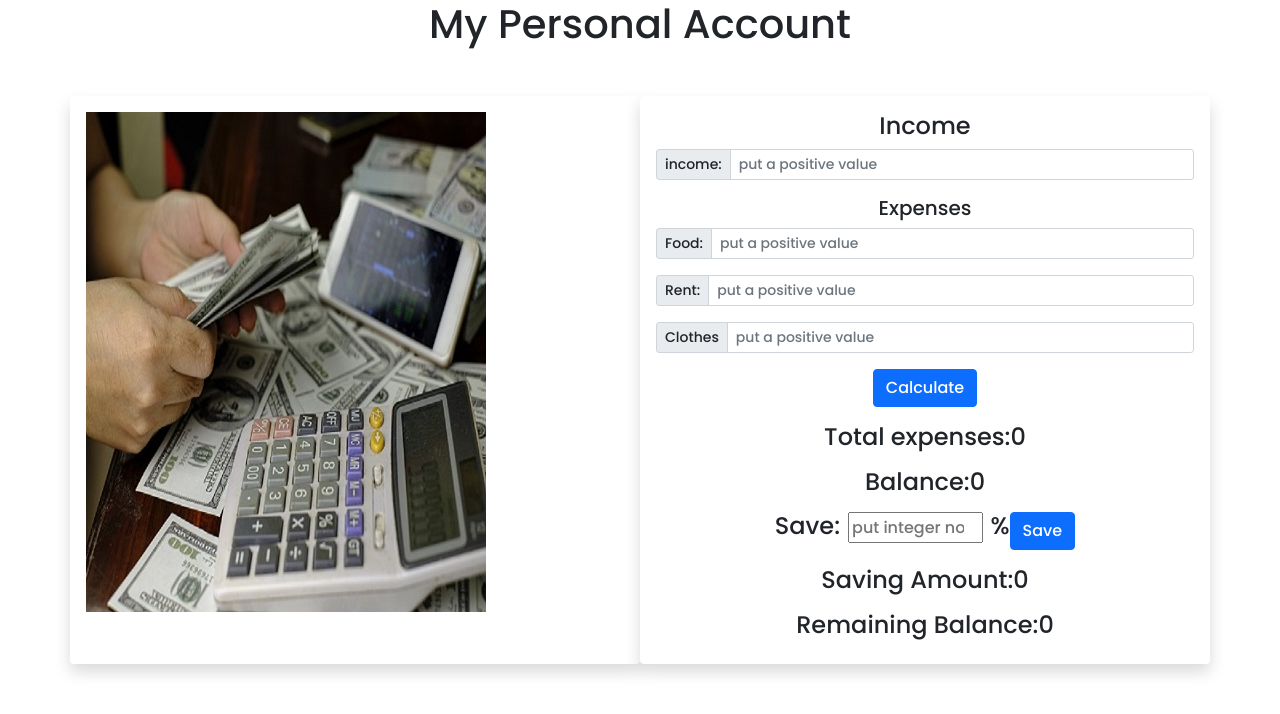
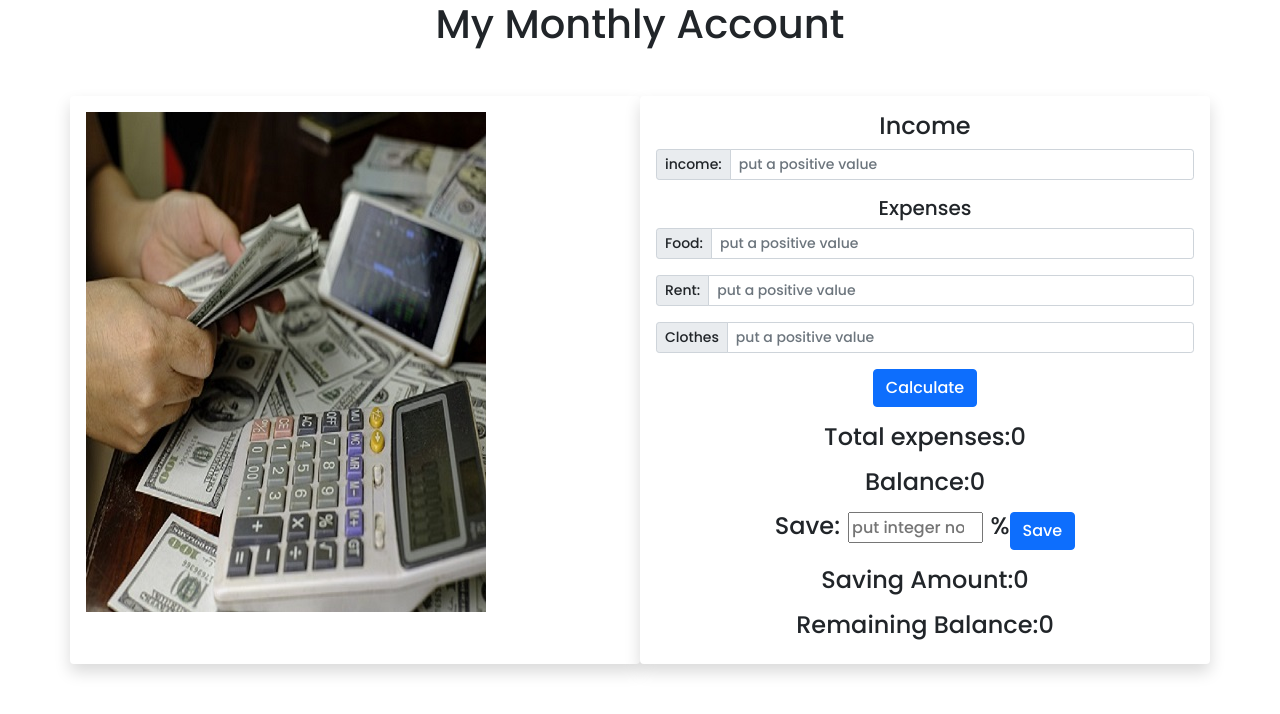
Before and after one commit to shahin597/Money-master, a plain HTML site: page index.html in a window 1280 px wide. Drawn offline with nearby package versions, Linux system fonts and the light colour scheme.

Commit message:
update-title

```diff
--- a/index.html
+++ b/index.html
@@ -15,7 +15,7 @@
 
 <body>
     <section class="container">
-        <h1 class="text-center mb-2">My Personal Account</h1>
+        <h1 class="text-center mb-2">My Monthly Account</h1>
         <div class="row mt-5">
             <div class="col-lg-6 col-sm-12 shadow p-3 mb-5 bg-body rounded gx-4">
                 <img class="img-fluid" src="image/counting-moneys.jpg" alt="">
--- a/js/index.js
+++ b/js/index.js
@@ -6,10 +6,7 @@ function totalExpense() {
 
     const rentInputText = document.getElementById('rent-input').value;
     const rentInput = parseFloat(rentInputText);
-    // if (isNaN(rentInput) || rentInput > 0) {
-    //     alert("write whatever you want");
-    //     return false;
-    // }
+
     const clothInputText = document.getElementById("cloth-input").value;
     const clothInput = parseFloat(clothInputText);
 
```
